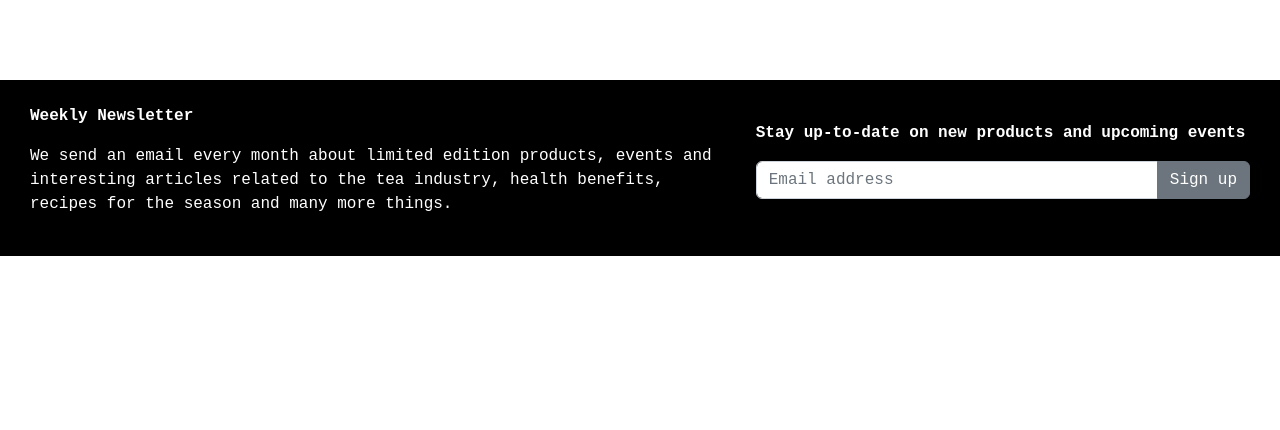
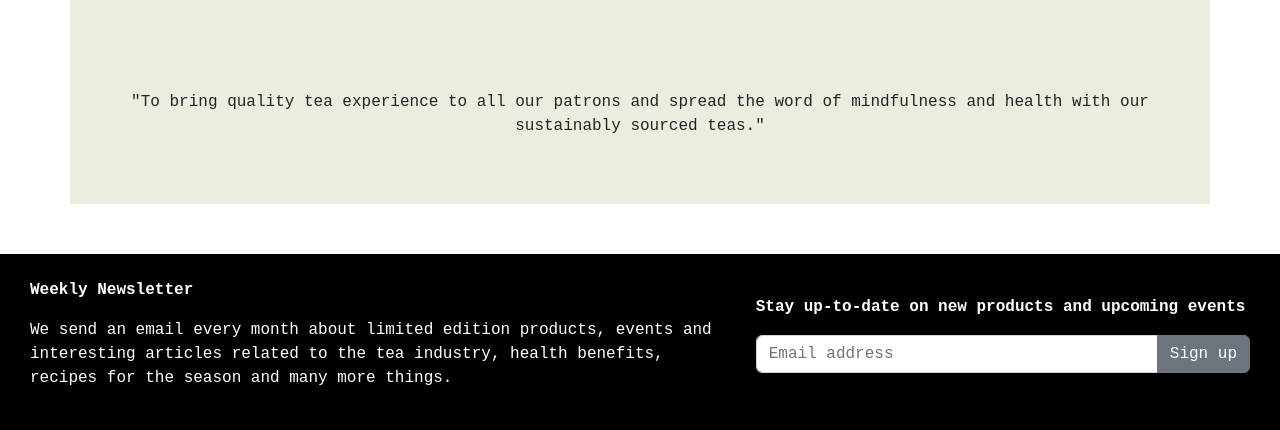
Before and after one commit to claudiascheinecker94/finalprojectsem1, a plain HTML site: page About us/about.html in a window 1280 px wide. Shown: the part 672-1102 px from the top of the page. Before the commit the page ends 928 px from the top, so only its background shows below. Drawn offline with nearby package versions, Linux system fonts and the light colour scheme; files that its build step writes are made by us from their sources; a script that the page names is missing.

Commit message:
Consolidation 2.0

```diff
--- a/About us/about.html
+++ b/About us/about.html
@@ -5,7 +5,7 @@
 		<title>About Us</title>
 		<link href="https://cdn.jsdelivr.net/npm/bootstrap@5.2.2/dist/css/bootstrap.min.css" rel="stylesheet" integrity="sha384-Zenh87qX5JnK2Jl0vWa8Ck2rdkQ2Bzep5IDxbcnCeuOxjzrPF/et3URy9Bv1WTRi" crossorigin="anonymous">
 		<script src="https://cdn.jsdelivr.net/npm/bootstrap@5.2.2/dist/js/bootstrap.bundle.min.js" integrity="sha384-OERcA2EqjJCMA+/3y+gxIOqMEjwtxJY7qPCqsdltbNJuaOe923+mo//f6V8Qbsw3" crossorigin="anonymous"></script>
-		<link rel="stylesheet" href="style.css">
+		<link rel="stylesheet" href="../Contact us/style.css">
 	</head>
 	<body>
 		<div id="container">
```
